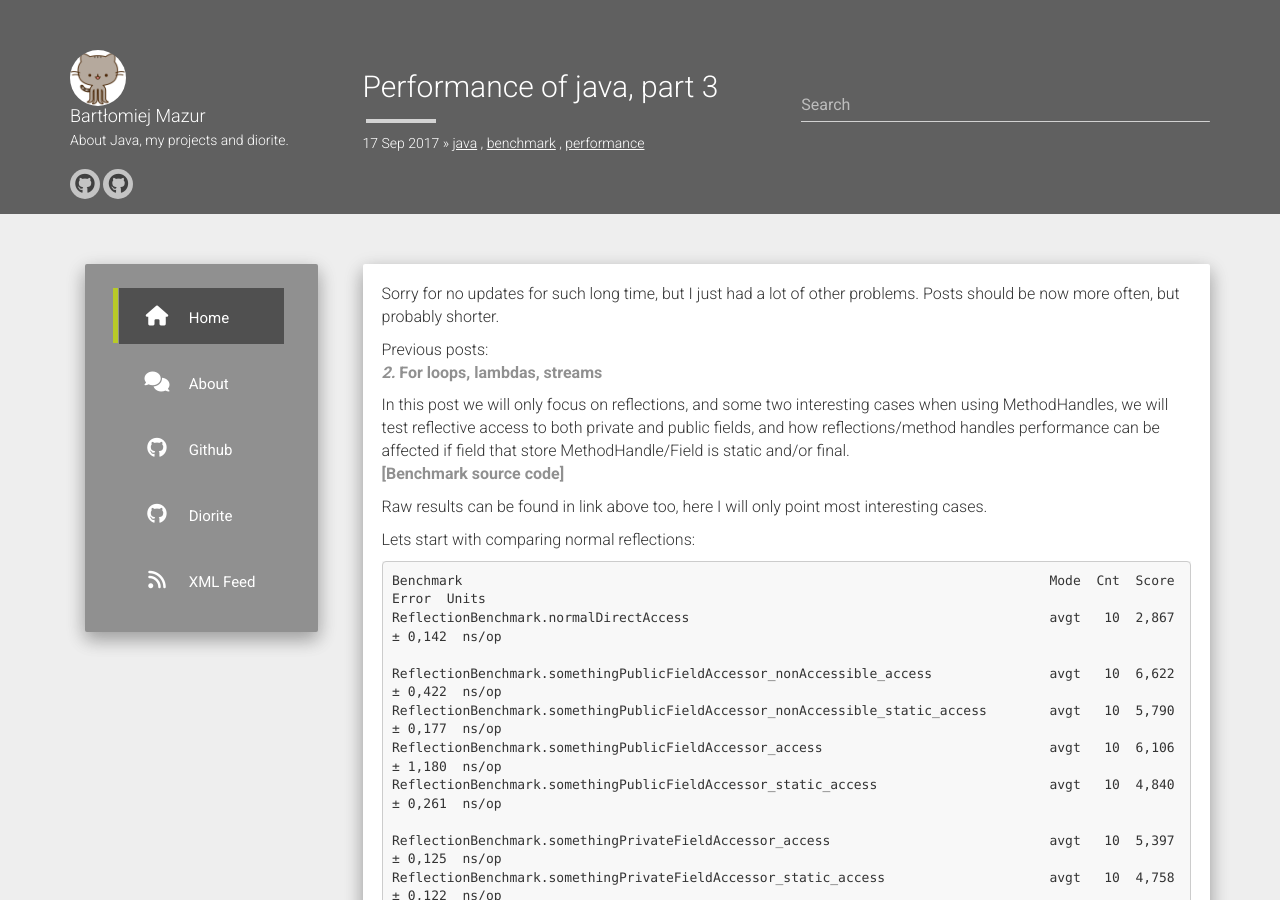
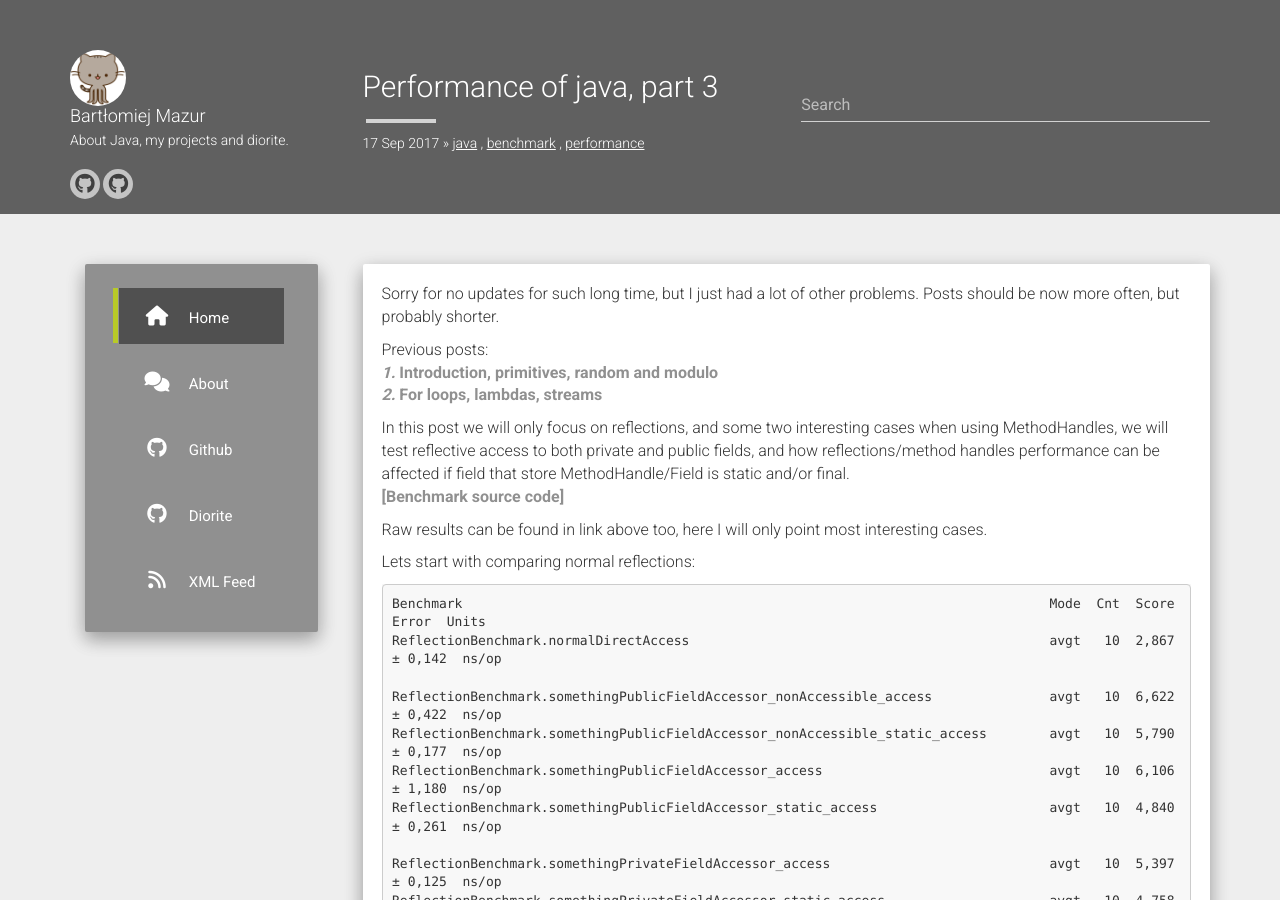
Before and after one commit to GotoFinal/blog, a Jekyll site: the page built from _posts/2017-09-17-performance-of-java-3.md, in a window 1280 px wide and 900 px high. Built offline with Jekyll 4.4.1, drawn with Linux system fonts in a browser that asks for light colours; nearby versions of some CDN libraries; comment, search, counter and statistics services are not loaded.

Commit message:
Performance of java, part 3 - fix, added link to first part.

```diff
--- a/_posts/2017-09-17-performance-of-java-3.md
+++ b/_posts/2017-09-17-performance-of-java-3.md
@@ -8,6 +8,7 @@ categories: [java, benchmark, performance]
 Sorry for no updates for such long time, but I just had a lot of other problems. Posts should be now more often, but probably shorter.
 
 Previous posts:
+[***1.* Introduction, primitives, random and modulo**](https://blog.gotofinal.com/java/benchmark/performance/2017/07/09/performance-of-java-1.html)
 [***2.* For loops, lambdas, streams**](https://blog.gotofinal.com/java/benchmark/performance/2017/07/17/performance-of-java-2.html)
 
 In this post we will only focus on reflections, and some two interesting cases when using MethodHandles, we will test reflective access to both private and public fields, and how reflections/method handles performance can be affected if field that store MethodHandle/Field is static and/or final.
```
